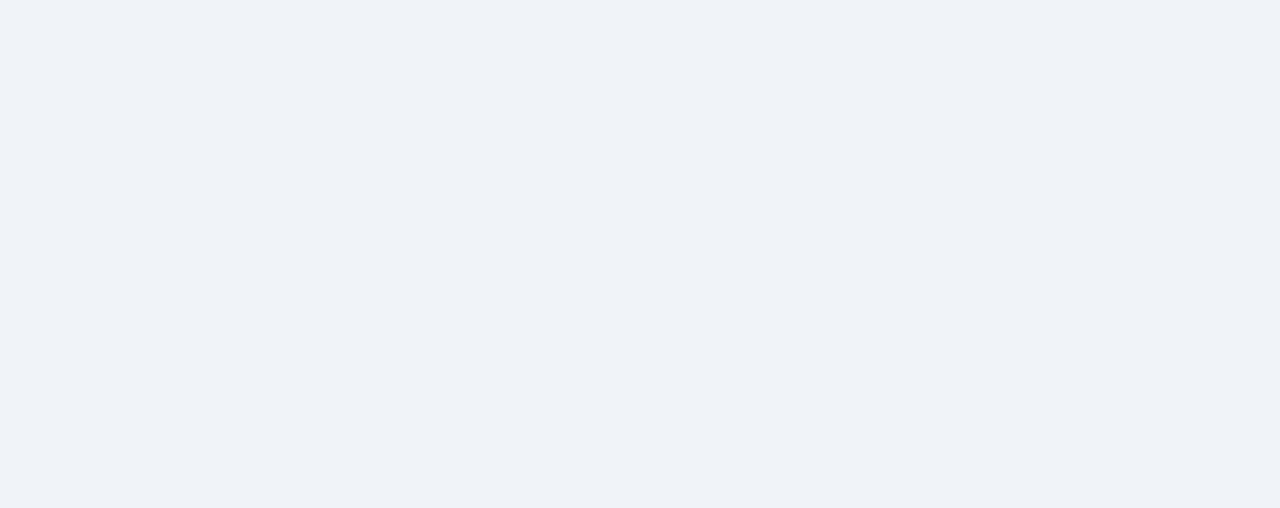
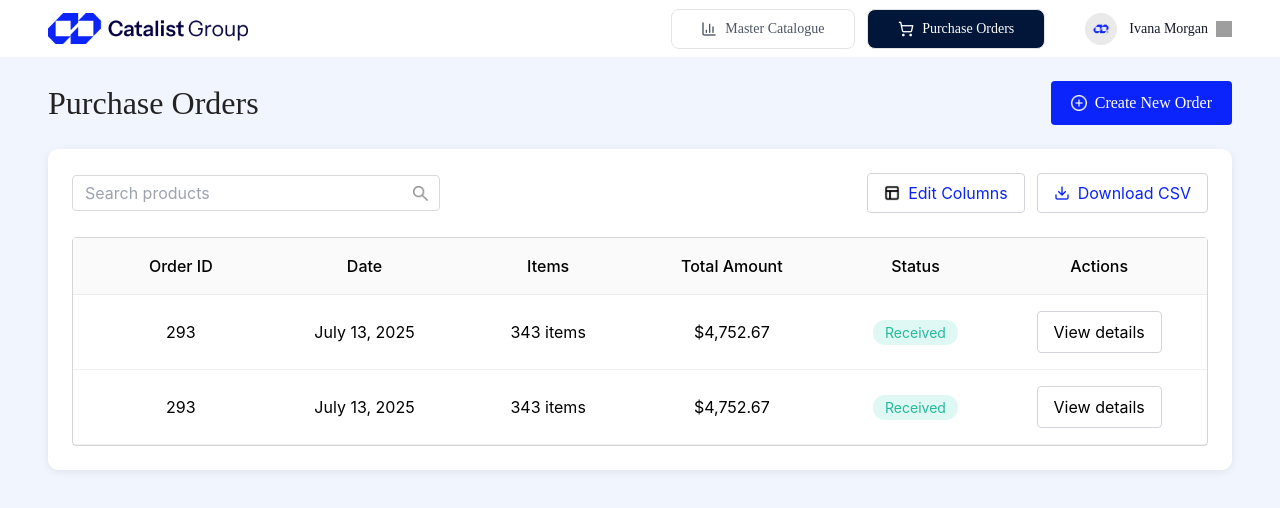
Before and after one commit to Iweisc/catalist, a React (Create React App) app: page /purchase-orders in a window 1280 px wide. Before the commit this address had no page. Shown: the top 508 px of the page. Built offline with nearby package versions, Linux system fonts and the light colour scheme; grey boxes are pictures that could not be loaded.

Commit message:
Add the purchase orders page back with the issues fixed

```diff
--- a/src/App.js
+++ b/src/App.js
@@ -2,6 +2,7 @@ import React from 'react';
 import { BrowserRouter as Router, Route, Routes, Navigate } from 'react-router-dom';
 import LoginPage from './pages/LoginPage';
 import DashboardPage from './pages/DashboardPage';
+import PurchaseOrdersPage from './pages/PurchaseOrdersPage';
 import './App.css';
 
 function App() {
@@ -12,6 +13,7 @@ function App() {
           <Route path="/" element={<Navigate to="/login" />} />
           <Route path="/login" element={<LoginPage />} />
           <Route path="/dashboard" element={<DashboardPage />} />
+          <Route path="/purchase-orders" element={<PurchaseOrdersPage />} />
         </Routes>
       </div>
     </Router>
--- a/src/components/layout/Navbar/Navbar.jsx
+++ b/src/components/layout/Navbar/Navbar.jsx
@@ -1,22 +1,25 @@
 import React from 'react';
+import { useLocation, Link } from 'react-router-dom';
 import '../../../pages/DashboardPage/DashboardPage.css';
 
 const Navbar = () => {
+  const location = useLocation();
+
   return (
     <div className="background-horizontal-border">
-      <img src="assets/logo.png" alt="Catalist Group" className="catalist-group-logo" />
+      <img src="/assets/logo.png" alt="Catalist Group" className="catalist-group-logo" />
       <div className="header-buttons">
-        <button className="button master-catalogue-btn">
-          <img src="assets/icons/master_active.png" alt="Master Catalogue" />
+        <Link to="/dashboard" className={`button master-catalogue-btn ${location.pathname.includes('/dashboard') ? 'active' : ''}`}>
+          <img src={location.pathname.includes('/dashboard') ? "/assets/icons/master_active.png" : "/assets/icons/master_catalouge.png"} alt="Master Catalogue" />
           <span>Master Catalogue</span>
-        </button>
-        <button className="button purchase-orders-btn">
-          <img src="assets/icons/cart_2.png" alt="Purchase Orders" />
+        </Link>
+        <Link to="/purchase-orders" className={`button purchase-orders-btn ${location.pathname.includes('/purchase-orders') ? 'active' : ''}`}>
+          <img src={location.pathname.includes('/purchase-orders') ? "/assets/icons/cart_active.png" : "/assets/icons/cart_2.png"} alt="Purchase Orders" />
           <span>Purchase Orders</span>
-        </button>
+        </Link>
       </div>
       <div className="user-profile">
-        <img src="assets/icons/pfp.png" alt="Ivana Morgan" className="pfp" />
+        <img src="/assets/icons/pfp.png" alt="Ivana Morgan" className="pfp" />
         <span>Ivana Morgan</span>
         <img src="https://img.icons8.com/ios-glyphs/30/000000/chevron-down.png" alt="dropdown" />
       </div>
--- a/src/pages/DashboardPage/DashboardPage.css
+++ b/src/pages/DashboardPage/DashboardPage.css
@@ -60,6 +60,12 @@
     background: #011638;
     border: 1px solid #E4E4E7;
     color: #FFFFFF;
+    text-decoration: none;
+}
+
+.master-catalogue-btn:not(.active) {
+    background: #FFFFFF;
+    color: #4B5563;
 }
 
 .master-catalogue-btn img {
@@ -73,6 +79,12 @@
     background: #FFFFFF;
     border: 1px solid #E4E4E7;
     color: #4B5563;
+    text-decoration: none;
+}
+
+.purchase-orders-btn.active {
+    background: #011638;
+    color: #FFFFFF;
 }
 
 .purchase-orders-btn img {
--- /dev/null
+++ b/src/pages/PurchaseOrdersPage/PurchaseOrdersPage.css
@@ -0,0 +1,156 @@
+.purchase-orders-page {
+    position: relative;
+    width: 100%;
+    min-height: 100vh;
+    background: #F1F5FD;
+    display: flex;
+    flex-direction: column;
+    align-items: center;
+}
+
+.purchase-orders-content {
+    width: 100%;
+    max-width: 1440px;
+    padding: 0 48px;
+    box-sizing: border-box;
+    margin-top: 81px;
+}
+
+.purchase-orders-header {
+    display: flex;
+    justify-content: space-between;
+    align-items: center;
+    margin-bottom: 24px;
+}
+
+.purchase-orders-header h1 {
+    font-family: 'Avenir';
+    font-style: normal;
+    font-weight: 500;
+    font-size: 32px;
+    line-height: 44px;
+    color: #232323;
+}
+
+.create-new-order-btn {
+    background: #0B24FB;
+    border-radius: 4px;
+    color: white;
+    padding: 10px 20px;
+    border: none;
+    cursor: pointer;
+    display: flex;
+    align-items: center;
+    gap: 8px;
+    font-family: 'Avenir';
+    font-weight: 500;
+}
+
+.create-new-order-btn img {
+    width: 16px;
+    height: 16px;
+}
+
+.purchase-orders-container {
+    width: 100%;
+    background: #FFFFFF;
+    box-shadow: 0px 2px 8.4px rgba(0, 0, 0, 0.08);
+    border-radius: 10px;
+    padding: 24px;
+    box-sizing: border-box;
+}
+
+.purchase-orders-controls {
+    display: flex;
+    justify-content: space-between;
+    align-items: center;
+    margin-bottom: 24px;
+}
+
+.po-search-bar {
+    position: relative;
+    display: flex;
+    align-items: center;
+}
+
+.po-search-bar img {
+    position: absolute;
+    right: 12px;
+    width: 16px;
+    height: 16px;
+}
+
+.po-search-bar input {
+    width: 368px;
+    height: 36px;
+    border: 1px solid #D9D9D9;
+    border-radius: 4px;
+    padding: 8px 36px 8px 12px;
+}
+
+.po-table-actions {
+    display: flex;
+    gap: 12px;
+}
+
+.po-edit-columns-btn,
+.po-download-csv-btn {
+    height: 40px;
+    border: 1px solid #D1D5DB;
+    border-radius: 4px;
+    background: #FFFFFF;
+    padding: 0 16px;
+    cursor: pointer;
+    display: flex;
+    align-items: center;
+    gap: 8px;
+    color: #0B24FB;
+}
+
+.po-edit-columns-btn img,
+.po-download-csv-btn img {
+    width: 16px;
+    height: 16px;
+}
+
+.orders-table {
+    border: 1px solid #D5D5D5;
+    border-radius: 4px;
+}
+
+.orders-table-header,
+.orders-table-row {
+    display: grid;
+    grid-template-columns: 1fr 1fr 1fr 1fr 1fr 1fr;
+    align-items: center;
+    padding: 16px;
+    border-bottom: 1px solid rgba(0, 0, 0, 0.06);
+}
+
+.orders-table-header {
+    background: #FAFAFA;
+    font-weight: 500;
+}
+
+.status-badge {
+    padding: 4px 12px;
+    border-radius: 12px;
+    font-size: 14px;
+}
+
+.status-badge.received {
+    background-color: #E0F8F3;
+    color: #24BA9B;
+}
+
+.view-details-btn {
+    border: 1px solid #D1D5DB;
+    border-radius: 4px;
+    background: #FFFFFF;
+    padding: 8px 16px;
+    cursor: pointer;
+}
+
+.bottom-spacer {
+    height: 50px;
+}
--- a/src/pages/PurchaseOrdersPage/PurchaseOrdersPage.jsx
+++ b/src/pages/PurchaseOrdersPage/PurchaseOrdersPage.jsx
@@ -15,31 +15,30 @@ const PurchaseOrdersPage = () => {
       status: 'Received'
     },
     {
-      id: '294',
-      date: 'July 14, 2025',
-      items: '256 items',
-      totalAmount: '$3,421.89',
+      id: '293',
+      date: 'July 13, 2025',
+      items: '343 items',
+      totalAmount: '$4,752.67',
       status: 'Received'
     }
   ];
 
   return (
-    <div className="purchase-orders">
+    <div className="purchase-orders-page">
       <Navbar />
 
       <div className="purchase-orders-content">
         <div className="purchase-orders-header">
           <h1>Purchase Orders</h1>
           <button className="create-new-order-btn">
-            <img src="assets/icons/new_icon.svg" alt="Plus" />
+            <img src="/assets/icons/plus_icon.png" alt="Create New Order" />
             Create New Order
           </button>
         </div>
 
         <div className="purchase-orders-container">
           <div className="purchase-orders-controls">
-            <div className="search-bar">
-              <img src="assets/icons/search_icon.png" alt="Search" />
+            <div className="po-search-bar">
               <input
                 type="text"
                 placeholder="Search products"
@@ -47,14 +46,15 @@ const PurchaseOrdersPage = () => {
                 onChange={(e) => setSearchTerm(e.target.value)}
                 style={{outline:"none"}}
               />
+              <img src="assets/icons/search_icon.png" alt="Search" />
             </div>
 
-            <div className="table-actions">
-              <button className='edit-columns-btn'>
+            <div className="po-table-actions">
+              <button className='po-edit-columns-btn'>
                 <img src="assets/icons/grid_icon.png" alt="Edit Columns" />
                 Edit Columns
               </button>
-              <button className='download-csv'>
+              <button className='po-download-csv-btn'>
                 <img src="assets/icons/download.png" alt="Download CSV" />
                 Download CSV
               </button>
@@ -62,7 +62,7 @@ const PurchaseOrdersPage = () => {
           </div>
 
           <div className="orders-table">
-            <div className="table-header">
+            <div className="orders-table-header">
               <div>Order ID</div>
               <div>Date</div>
               <div>Items</div>
@@ -71,9 +71,9 @@ const PurchaseOrdersPage = () => {
               <div>Actions</div>
             </div>
 
-            <div className="table-body">
-              {purchaseOrders.map((order) => (
-                <div className="table-row" key={order.id}>
+            <div className="orders-table-body">
+              {purchaseOrders.map((order, index) => (
+                <div className="orders-table-row" key={index}>
                   <div>{order.id}</div>
                   <div>{order.date}</div>
                   <div>{order.items}</div>
--- /dev/null
+++ b/src/pages/PurchaseOrdersPage/index.js
@@ -0,0 +1,2 @@
+import PurchaseOrdersPage from './PurchaseOrdersPage';
+export default PurchaseOrdersPage;
```
